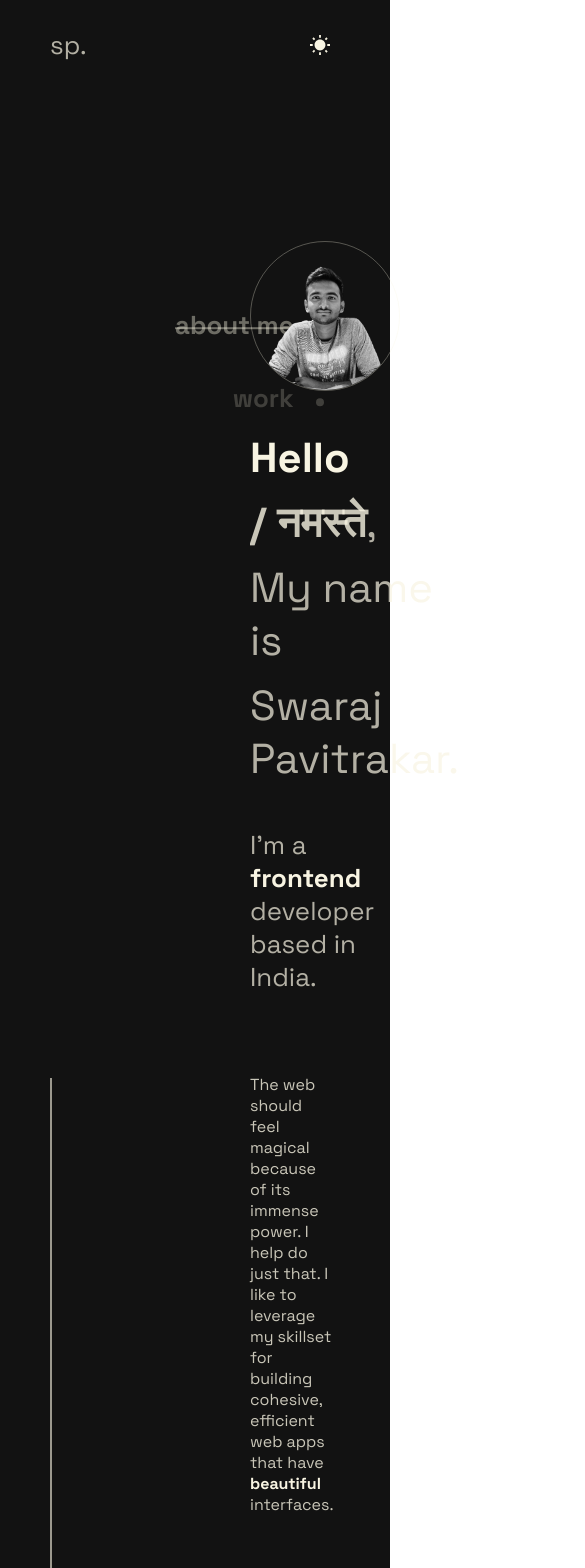
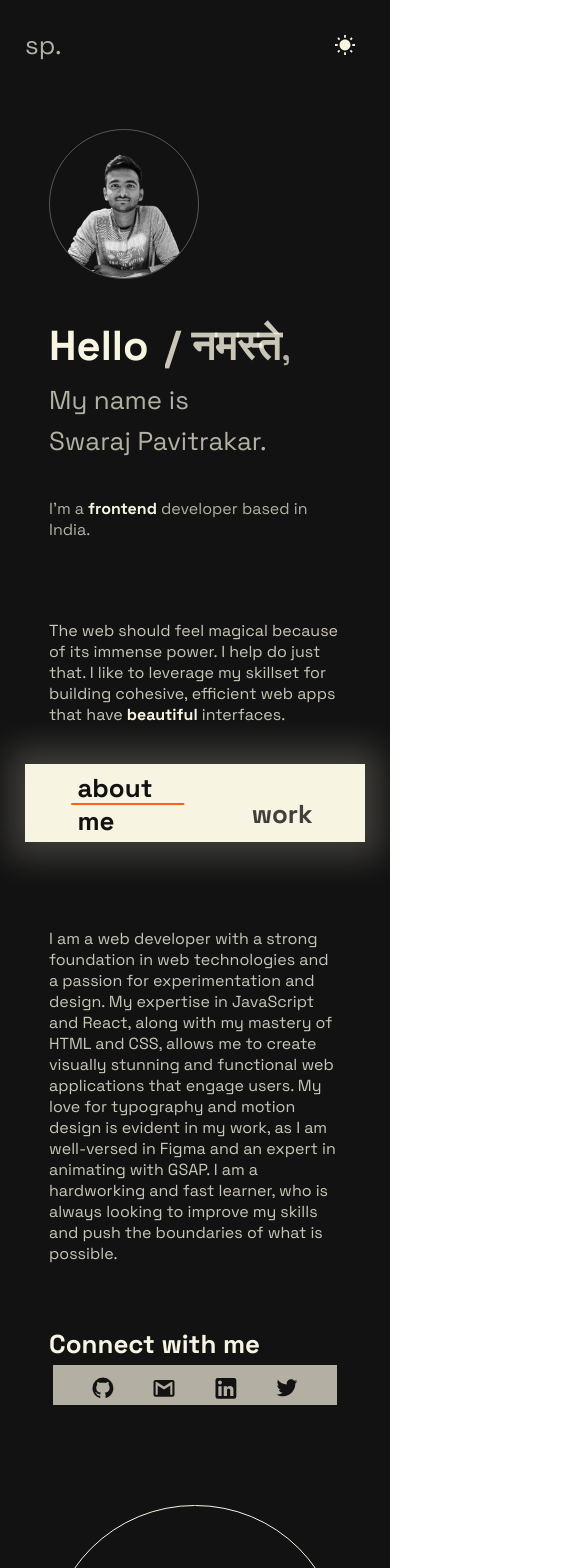
Before and after one commit to 0xSagaCity/myportfolio, a React (Vite) app: page / in a window 390 px wide. Shown: the top 1568 px of the page, 585 px wide, since content can reach past the window. Built offline with nearby package versions, Linux system fonts and the light colour scheme.

Commit message:
Responsive for lower res screens (Minor Issues)

```diff
--- a/src/components/Header/Header.tsx
+++ b/src/components/Header/Header.tsx
@@ -1,7 +1,6 @@
 import { useRef } from "react";
 import { NavLink } from "react-router-dom";
 import { MoonIcon, SunIcon } from "../Icons/Icons";
-import "./Header.css";
 import {
     cursorElementEnter,
     cursorElementLeave,
--- a/src/pages/aboutme/AboutMePage.css
+++ b/src/pages/aboutme/AboutMePage.css
@@ -1,10 +1,12 @@
 /* AboutMe Page */
 .aboutme-container {
     margin-inline: 200px;
+    margin-block-start: 176px;
+    padding-block-end: 120px;
 }
 
 .aboutme-intro {
-    padding-block-start: 176px;
+    width: max-content;
     display: flex;
     flex-direction: column;
     align-items: flex-start;
--- a/src/pages/aboutme/AboutMePage.tsx
+++ b/src/pages/aboutme/AboutMePage.tsx
@@ -7,7 +7,6 @@ import {
     cursorElementEnter,
     cursorElementLeave,
 } from "../../utils/animationFunctions";
-import "./AboutMePage.css";
 
 export function AboutMePage() {
     const exploreButtonRef = useRef<HTMLButtonElement>(null);
@@ -62,7 +61,7 @@ export function AboutMePage() {
         gsap.set(
             [
                 ".connect-text",
-                ".connect-links-container",
+                ".connect-links--container",
                 ".explore-button",
                 ".date-hex-container",
             ],
@@ -82,7 +81,7 @@ export function AboutMePage() {
         gsap.to(
             [
                 ".connect-text",
-                ".connect-links-container",
+                ".connect-links--container",
                 ".explore-button",
                 ".date-hex-container",
             ],
@@ -93,7 +92,7 @@ export function AboutMePage() {
                 stagger: 0.08,
                 ease: "power2.out",
                 scrollTrigger: {
-                    trigger: ".explore-button",
+                    trigger: ".connect-text",
                 },
             }
         );
@@ -153,7 +152,7 @@ export function AboutMePage() {
                             is possible.
                         </div>
                         <div
-                            className="connect-links-container"
+                            className="connect-links--container"
                             onMouseEnter={() =>
                                 cursorElementEnter(isStuck, socialIconsRef, {
                                     borderRadius: 0,
--- a/src/pages/work/WorkPage.tsx
+++ b/src/pages/work/WorkPage.tsx
@@ -7,7 +7,6 @@ import {
     cursorElementLeave,
 } from "../../utils/animationFunctions";
 import { projectData } from "../../utils/projectData";
-import "./WorkPage.css";
 
 type Project = {
     title: string;
--- /dev/null
+++ b/src/responsive/highres.css
@@ -0,0 +1,3 @@
+/* 4k Screens */
+@media (min-width: 2560px) {
+}
--- /dev/null
+++ b/src/responsive/lowres.css
@@ -0,0 +1,163 @@
+/* Large Laptops */
+@media screen and (max-width: 1440px) {
+    .app {
+        padding-inline: 25px !important;
+    }
+
+    .aboutme-container {
+        margin-inline: 80px;
+    }
+
+    .connect-container {
+        gap: 6rem;
+    }
+
+    .connect-left {
+        gap: 6rem;
+    }
+
+    .explore-button-emp {
+        padding-inline: 35px;
+    }
+
+    .connect-text,
+    .connect-links--container {
+        max-width: 300px;
+    }
+}
+
+/* Small Laptops (More like normal laptops really) */
+@media screen and (max-width: 1024px) {
+    .navigation {
+        min-height: max-content;
+        top: calc(100% - 5rem);
+        left: 50%;
+        right: 0;
+        transform: translateX(-50%) translateY(0);
+        flex-direction: row;
+        background-color: hsla(var(--co-secondary), 100%);
+        box-shadow: 0 0 2rem 1rem hsla(var(--co-secondary), 20%);
+        padding-inline: 30px;
+        padding-block: 4px;
+        margin-inline: 0;
+        justify-content: space-evenly;
+        z-index: 4;
+    }
+
+    .link {
+        padding-inline: 0.4rem;
+    }
+
+    .active-link {
+        padding-inline: 1rem;
+        color: hsla(var(--co-primary), 100%);
+    }
+
+    .inactive-link {
+        padding-inline: 1rem;
+        color: hsla(var(--co-primary), 80%);
+    }
+
+    .active-link > .link-circle,
+    .inactive-link > .link-circle {
+        display: none;
+    }
+
+    .active-link .link-line {
+        background-color: hsla(var(--co-accent), 100%);
+    }
+
+    /* Hover animation */
+    .navigation:hover .active-link {
+        color: hsla(var(--co-primary), 100%);
+    }
+
+    .navigation:hover .inactive-link {
+        color: hsla(var(--co-primary), 70%);
+    }
+
+    /* Work Page */
+    .project-description {
+        max-width: 400px;
+    }
+}
+
+/* Tables (Weird people category) */
+@media screen and (max-width: 768px) {
+    .aboutme-container,
+    .work-container {
+        margin-inline: 24px;
+        margin-block-start: 4rem;
+    }
+
+    .aboutme-intro {
+        width: 100%;
+    }
+
+    .connect-container {
+        width: 100%;
+        flex-direction: column;
+    }
+
+    .greeting-text {
+        font-size: var(--fs-big);
+    }
+
+    .aboutme-subtitle {
+        font-size: var(--fs-reg);
+    }
+
+    .connect-left {
+        gap: 4rem;
+    }
+
+    .connect-right {
+        gap: 2rem;
+        align-items: center;
+    }
+
+    .date-hex-container {
+        margin-inline: 0;
+        min-width: max-content;
+        max-width: 200px;
+    }
+
+    .connect-text,
+    .connect-links--container {
+        max-width: 100%;
+    }
+
+    .navigation {
+        width: calc(100% - 50px);
+    }
+
+    .explore-button-emp {
+        padding-inline: 50px;
+    }
+
+    /* Work Page */
+    .project-body--container {
+        padding-inline-start: 0;
+    }
+
+    .project-index--container {
+        min-width: 40px;
+        padding: 0;
+    }
+
+    .project-title--wrapper {
+        gap: 2rem;
+    }
+
+    .title-separator--component {
+        width: 90%;
+    }
+
+    .project-title {
+        font-size: var(--fs-big);
+    }
+
+    .project-thumbnail {
+        width: 320px;
+    }
+}
```
Also changed, not shown: src/App.tsx (+9 -1 lines), src/responsive/mobile.css (added, +11 -0 lines).
